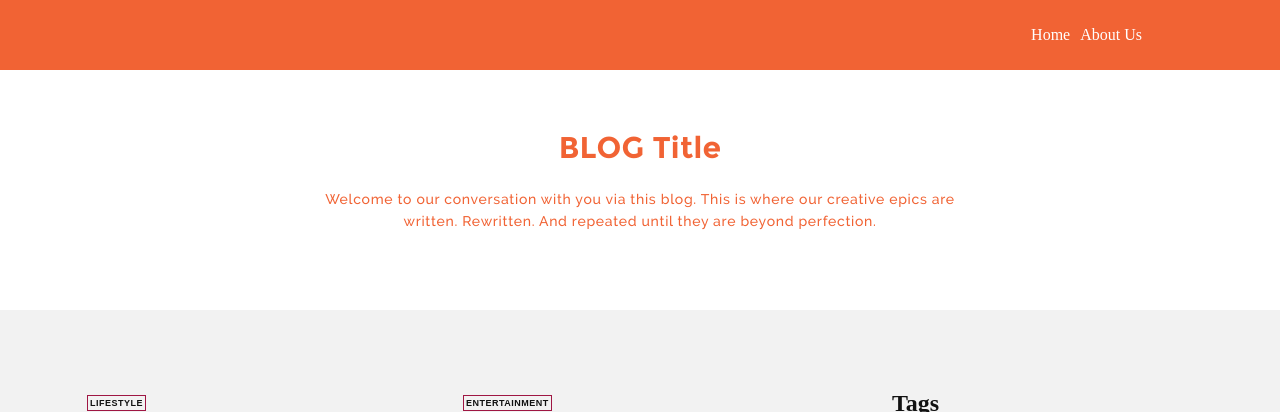
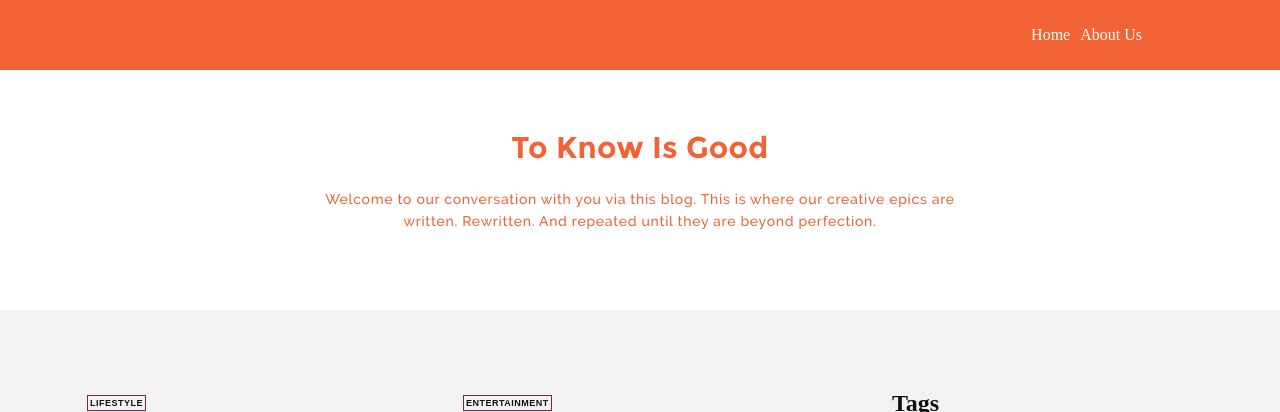
Before and after one commit to sherlifelix/blog, a Jekyll site: the page built from index.html, in a window 1280 px wide and 900 px high, cut to the strip 0-412 px from the top of the window. Built offline with Jekyll 4.4.1, drawn with Linux system fonts in a browser that asks for light colours.

Commit message:
Update blog.yml

```diff
--- a/_data/blog.yml
+++ b/_data/blog.yml
@@ -1,2 +1,2 @@
- title: "BLOG Title"
+ title: "To Know Is Good"
  description: "Welcome to our conversation with you via this blog. This is where our creative epics are written. Rewritten. And repeated until they are beyond perfection."
```
